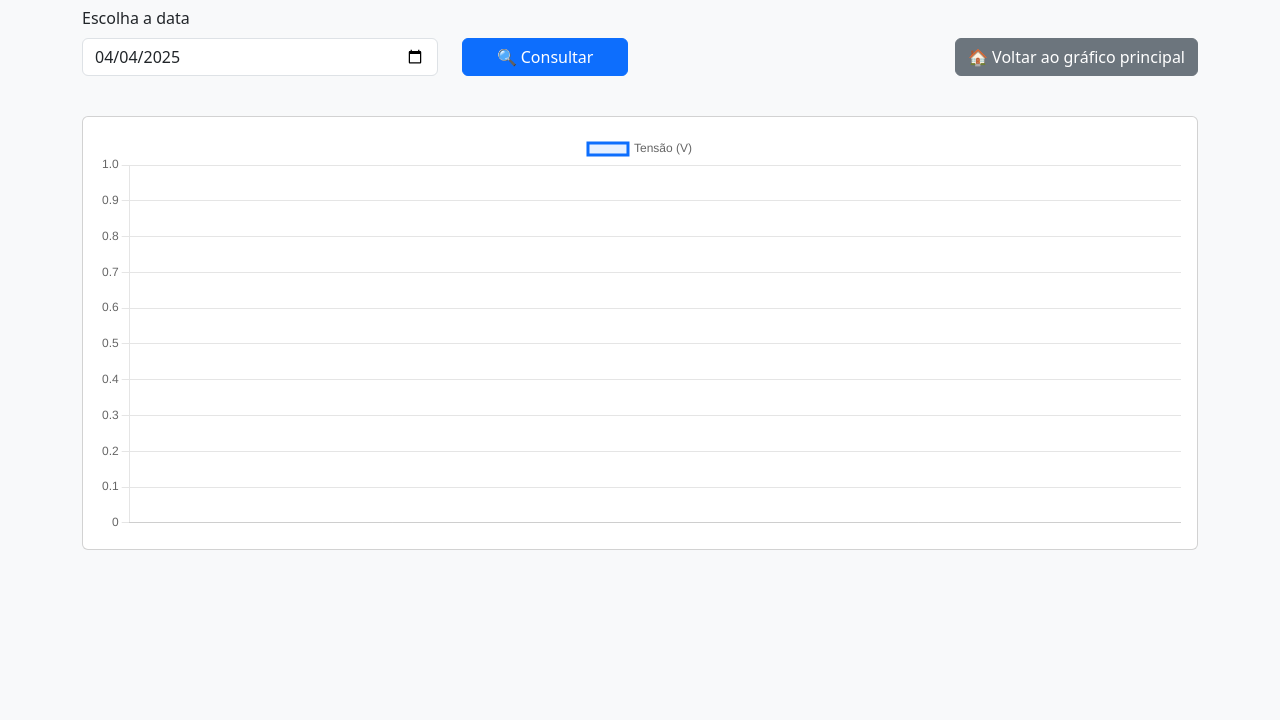
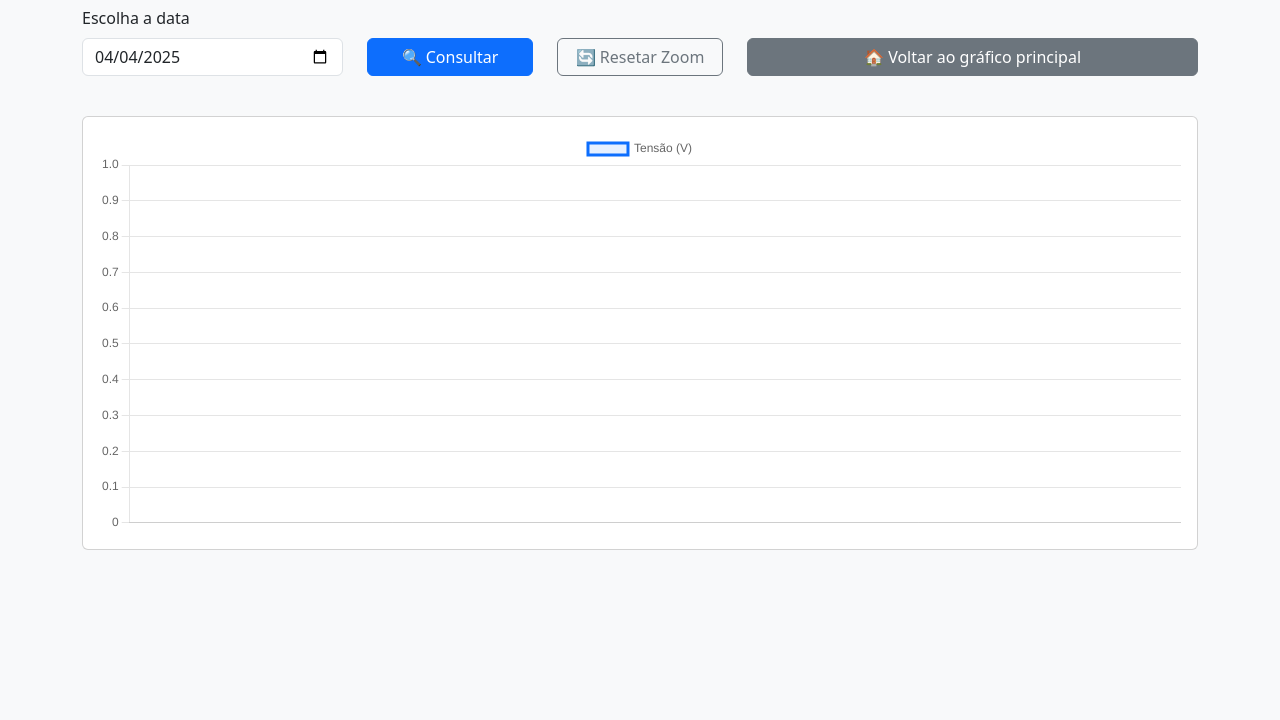
Before and after one commit to filipefolv/Projeto_Tensao_Rasp, a website: page public/resumo.html in a window 1280 px wide. Shown: the part 80-800 px from the top of the page. Drawn offline with nearby package versions, Linux system fonts and the light colour scheme; some packages are replaced by stand-ins of ours; no server answers; a script that the page names is missing.

Commit message:
refactor resumo.html to integrate chartjs-plugin-zoom for enhanced zoom functionality; adjust layout for better user interaction and improve data loading logic

```diff
--- a/public/resumo.html
+++ b/public/resumo.html
@@ -6,6 +6,7 @@
   <meta name="viewport" content="width=device-width, initial-scale=1">
   <link href="https://cdn.jsdelivr.net/npm/bootstrap@5.3.2/dist/css/bootstrap.min.css" rel="stylesheet">
   <script src="https://cdn.jsdelivr.net/npm/chart.js"></script>
+  <script src="https://cdn.jsdelivr.net/npm/chartjs-plugin-zoom@2.0.1"></script>
 </head>
 <body class="bg-light">
 
@@ -13,15 +14,18 @@
   <h2 class="mb-4">Resumo Diário de Tensão</h2>
 
   <div class="row mb-3">
-    <div class="col-md-4">
+    <div class="col-md-3">
       <label class="form-label">Escolha a data</label>
       <input type="date" id="dataSelecionada" class="form-control">
     </div>
     <div class="col-md-2 d-flex align-items-end">
       <button class="btn btn-primary w-100" id="consultarResumo">🔍 Consultar</button>
     </div>
-    <div class="col-md-6 d-flex align-items-end justify-content-end">
-      <a href="/" class="btn btn-secondary">🏠 Voltar ao gráfico principal</a>
+    <div class="col-md-2 d-flex align-items-end">
+      <button class="btn btn-outline-secondary w-100" onclick="resetarZoom()">🔄 Resetar Zoom</button>
+    </div>
+    <div class="col-md-5 d-flex align-items-end justify-content-end">
+      <a href="/" class="btn btn-secondary w-100">🏠 Voltar ao gráfico principal</a>
     </div>
   </div>
 
@@ -37,10 +41,12 @@
 </div>
 
 <script>
+  let grafico;
+
   document.addEventListener("DOMContentLoaded", () => {
     const ctx = document.getElementById("graficoResumo").getContext("2d");
 
-    const grafico = new Chart(ctx, {
+    grafico = new Chart(ctx, {
       type: "line",
       data: {
         labels: [],
@@ -50,8 +56,8 @@
           borderColor: "#0d6efd",
           backgroundColor: "rgba(13,110,253,0.1)",
           fill: true,
-          tension: 0,
-          pointRadius: 0
+          tension: 0.1,
+          pointRadius: 0.5
         }]
       },
       options: {
@@ -60,7 +66,7 @@
         scales: {
           x: {
             ticks: {
-              maxTicksLimit: 12
+              maxTicksLimit: 15
             }
           }
         },
@@ -69,13 +75,36 @@
             enabled: true,
             algorithm: 'lttb',
             samples: 1000
+          },
+          zoom: {
+            pan: {
+              enabled: true,
+              mode: 'x',
+            },
+            zoom: {
+              wheel: {
+                enabled: true
+              },
+              pinch: {
+                enabled: true
+              },
+              mode: 'x'
+            }
           }
         }
       }
     });
 
-    const btnConsultar = document.querySelector("#consultarResumo");
-    btnConsultar.addEventListener("click", carregarResumo);
+    document.getElementById("consultarResumo").addEventListener("click", carregarResumo);
+
+    const hoje = new Date().toISOString().split("T")[0];
+    document.getElementById("dataSelecionada").value = hoje;
+    carregarResumo();
+  });
+
+  function resetarZoom() {
+    grafico.resetZoom();
+  }
 
   function carregarResumo() {
     const data = document.getElementById("dataSelecionada").value;
@@ -132,12 +161,6 @@
         console.error("Erro ao carregar resumo:", err);
       });
   }
-
-    // Auto carregamento com data de hoje
-    const hoje = new Date().toISOString().split("T")[0];
-    document.getElementById("dataSelecionada").value = hoje;
-    carregarResumo();
-  });
 </script>
 
 </body>
```
Lines whose indentation alone changed are shown as unchanged.
